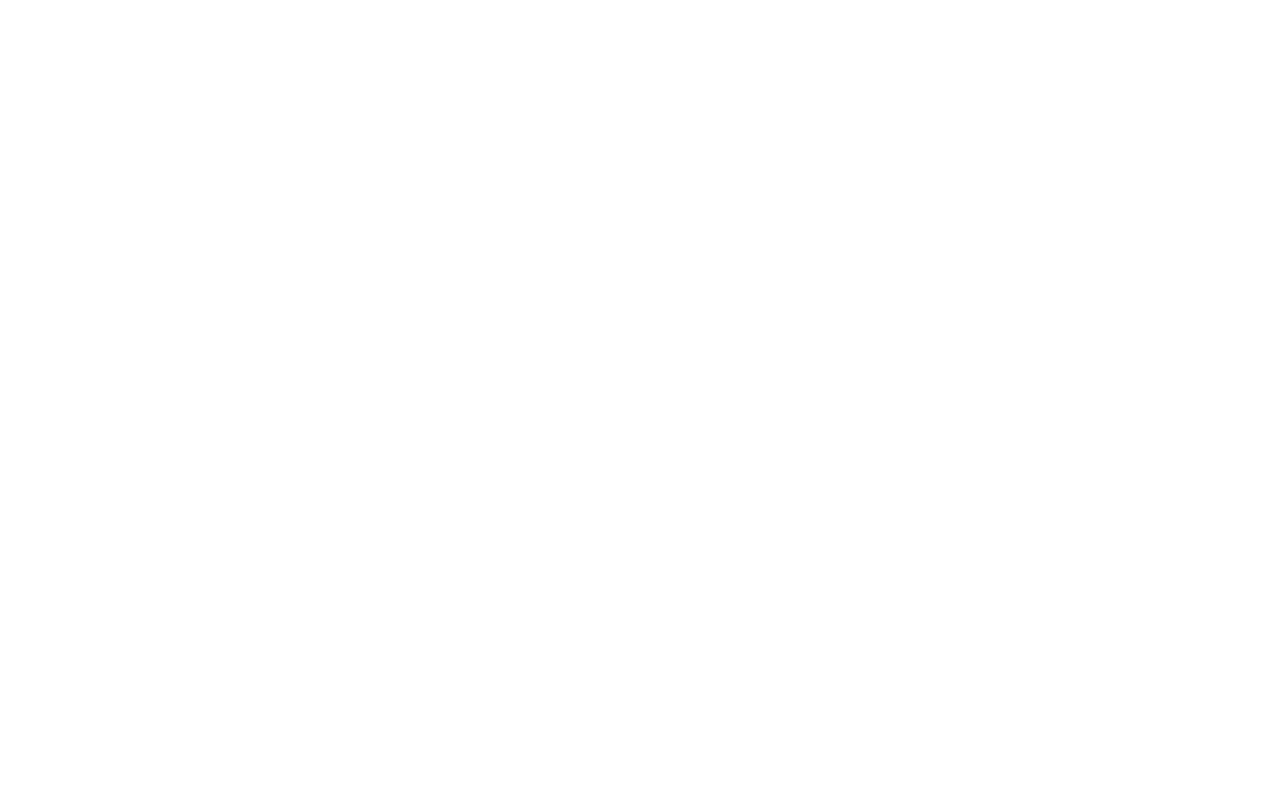
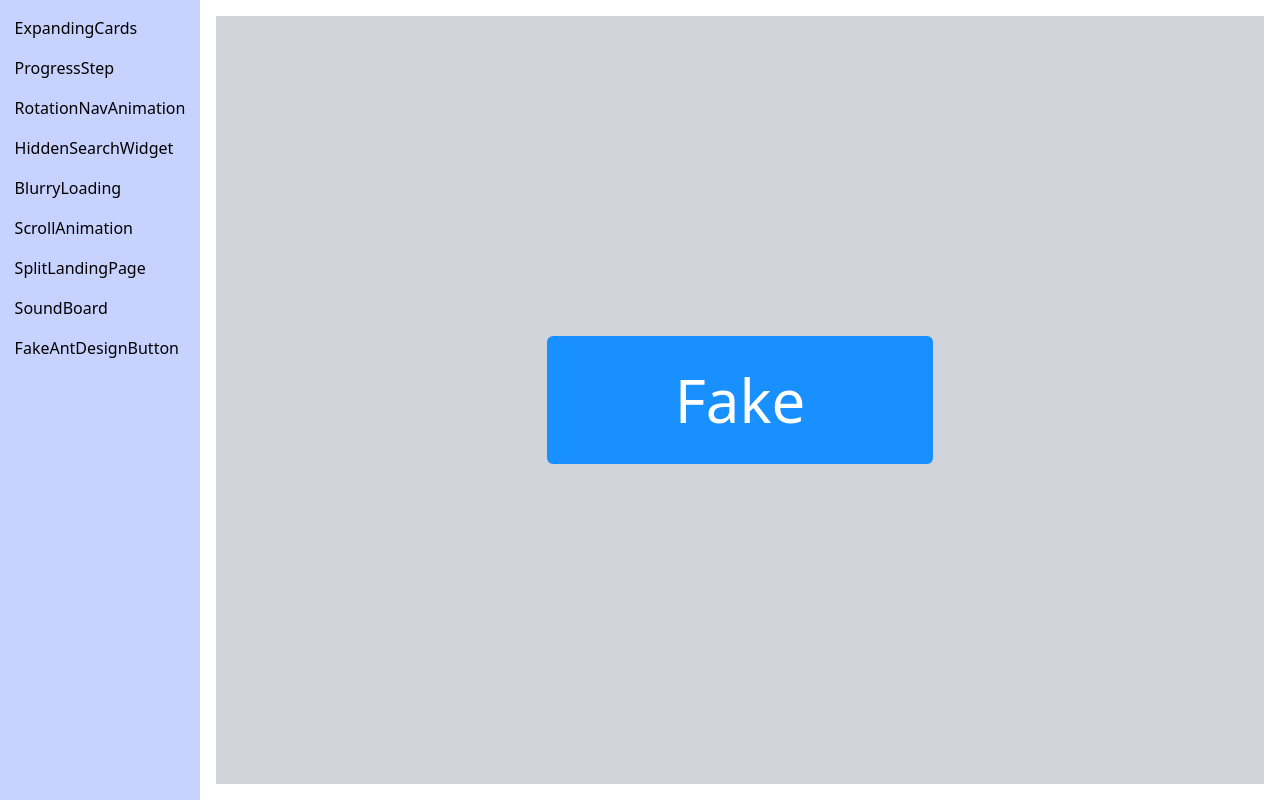
Before and after one commit to yinjg1997/attention-is-all-you-need, a Vue app: page /fake_ant_design_button in a window 1280 px wide. Before the commit this address had no page. Built offline with nearby package versions, Linux system fonts and the light colour scheme.

Commit message:
feat: add FakeAntDesignButton.vue

```diff
--- /dev/null
+++ b/src/components/FakeAntDesignButton.vue
@@ -0,0 +1,37 @@
+<script setup lang="ts">
+</script>
+
+<template>
+<div class="w-full h-full flex justify-center items-center bg-gray-300">
+  <button class="btn relative h-32 pl-32 pr-32 rounded-[6px] border-[#1890ff] bg-[#1890ff]
+  transition-all
+  hover:bg-[#40a9ff] hover:border-[#40a9ff]
+  ">
+    <span class="text-white text-6xl">
+      Fake
+    </span>
+  </button>
+
+</div>
+</template>
+
+<style scoped>
+.btn::after {
+  content: "";
+  position: absolute;
+  inset: 0;
+  width: 100%;
+  height: 100%;
+  border-radius: 6px;
+  opacity: 0;
+  box-shadow: 0 0 0 24px #1890ff;
+  transition: 1s;
+}
+
+.btn:active::after{
+  opacity: .4;
+  box-shadow: none;
+
+  transition: 0s; /*取消过渡*/
+}
+</style>
--- a/src/main.ts
+++ b/src/main.ts
@@ -1,7 +1,8 @@
 import { createApp } from 'vue'
-import './style.css'
 import App from './App.vue'
 import router from './router'
+import './style.css'
+
 
 const app = createApp(App)
 app.use(router)
--- a/src/router/index.ts
+++ b/src/router/index.ts
@@ -46,6 +46,11 @@
         path: "sound_board",
         name: "SoundBoard",
         component: () => import("../components/SoundBoard.vue")
+      },
+      {
+        path: "fake_ant_design_button",
+        name: "FakeAntDesignButton",
+        component: () => import("../components/FakeAntDesignButton.vue")
       }
     ],
   },
```
